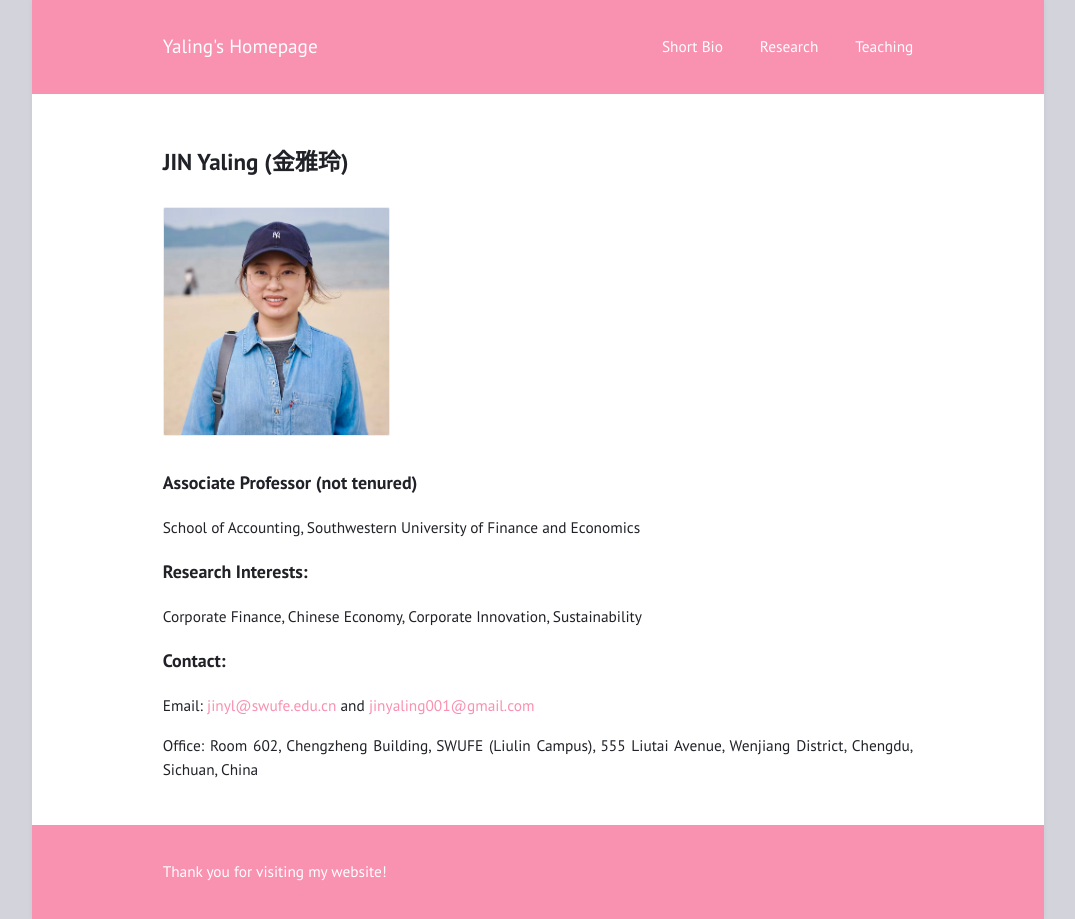
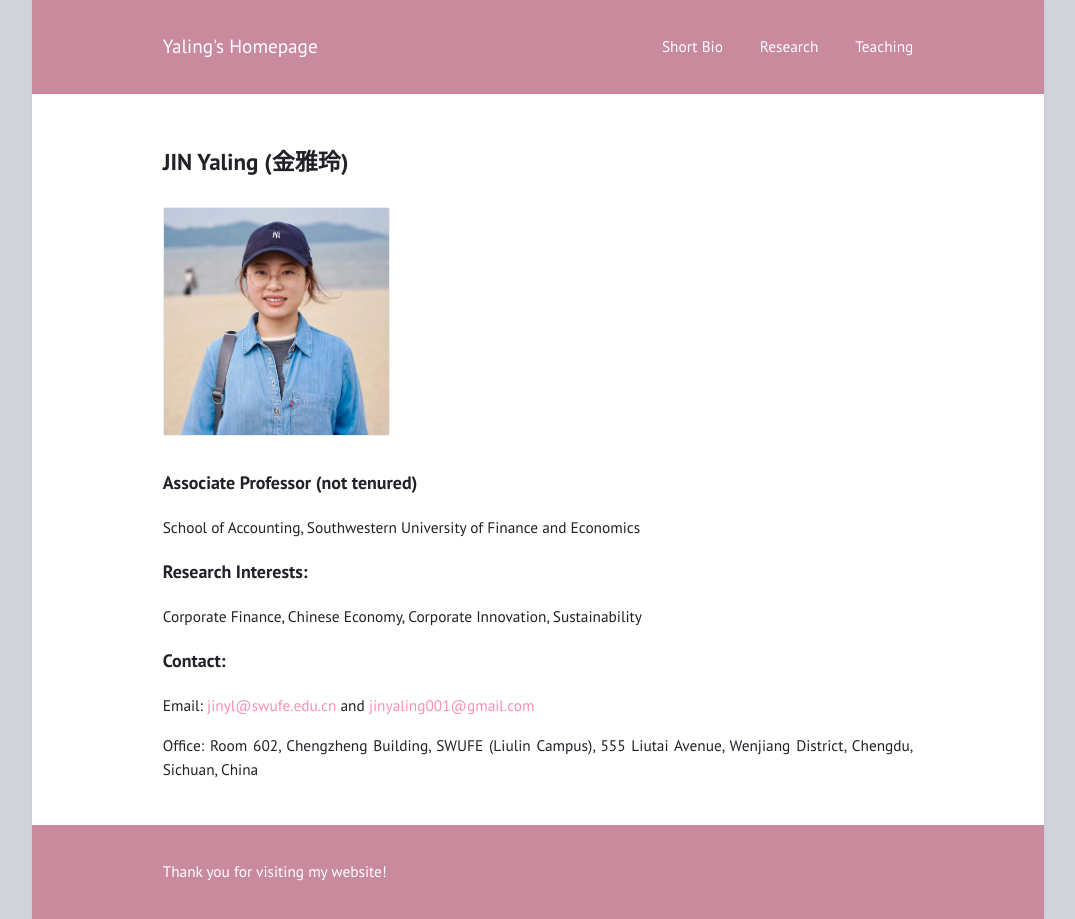
Before and after one commit to jinyaling/jinyaling.github.io, a Jekyll site: the page built from index.md, in a window 1280 px wide. Shown: the whole page, without its empty margins (102-1177 px from the left). Built offline with Jekyll 4.4.1, drawn with Linux system fonts in a browser that asks for light colours.

Commit message:
Update frame.sass

```diff
--- a/assets/css/frame.sass
+++ b/assets/css/frame.sass
@@ -11,7 +11,7 @@ body
   box-shadow: 0 0 .3em lighten($dark, 65%)
 
 body > header, body > footer
-  background: #f991b1
+  background: #c98a9e
   color: $light
 
 @media (min-width: 32em)
```
